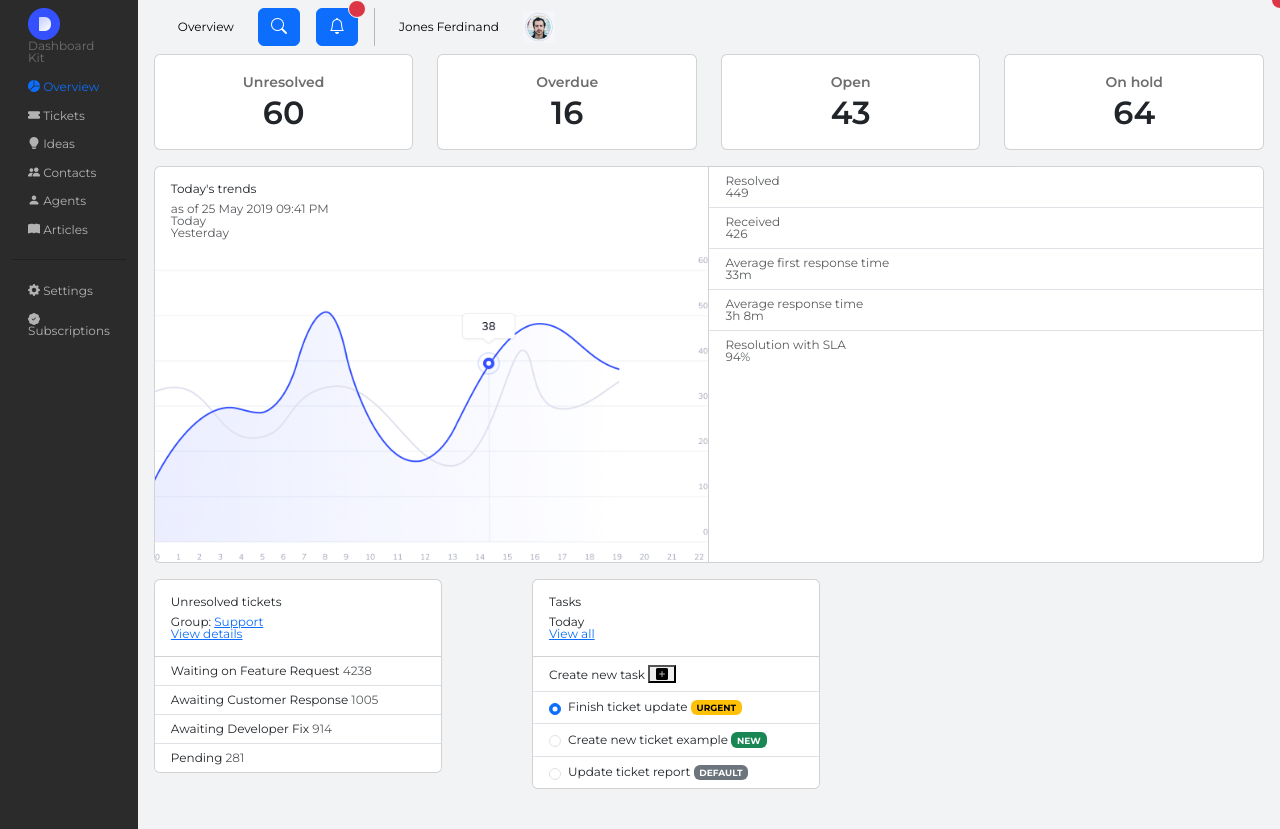
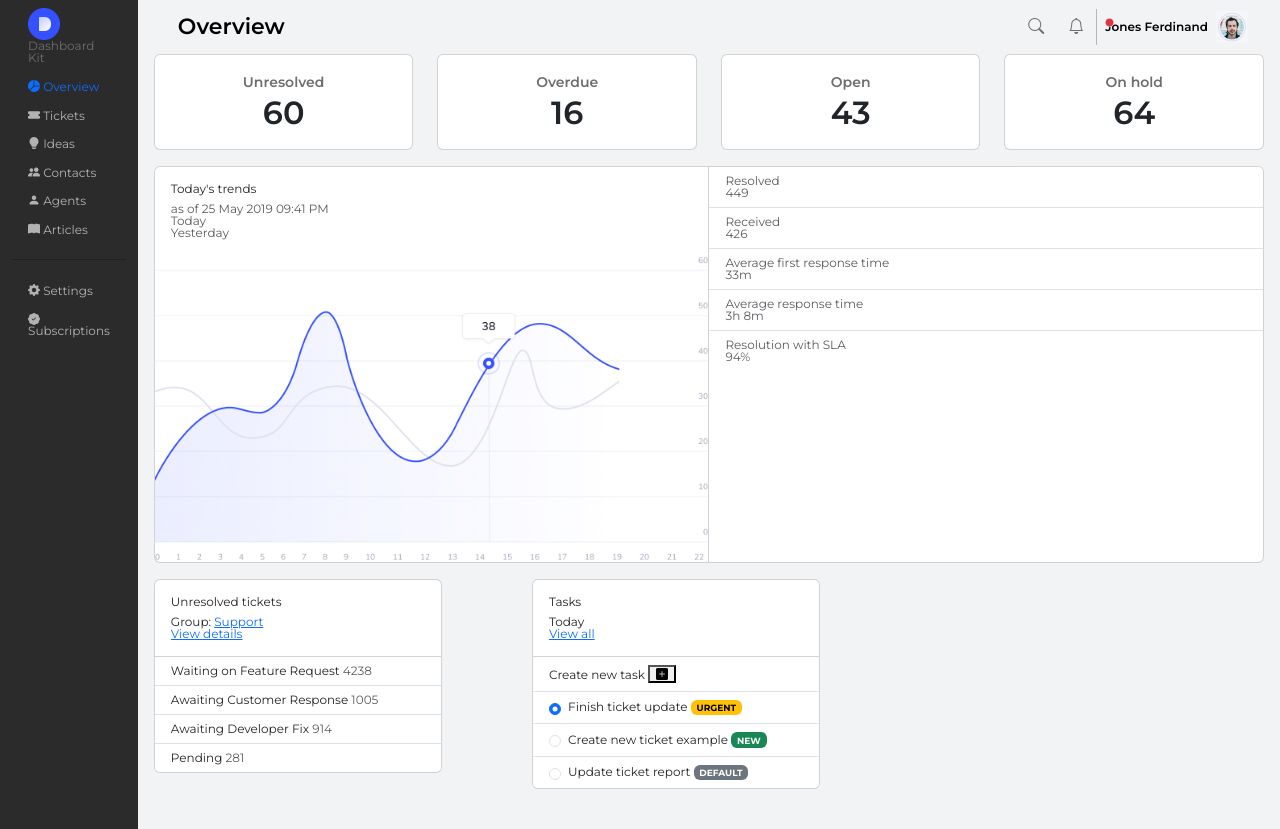
Before and after one commit to kitchb/Bootstrap_Group7, a website: page public/index.html in a window 1280 px wide. Drawn offline with nearby package versions, Linux system fonts and the light colour scheme.

Commit message:
Added Mixins for Top Header
HTML: Added div in header.
SCSS: Added mixins for top header and activate it.
Not finish: red alert position.

```diff
--- a/public/index.html
+++ b/public/index.html
@@ -80,8 +80,9 @@
                         <div class="container-fluid">
                             <div class="mb-npx">
                                 <div class="row align-items-center">
-                                    <div class="hstack gap-3">
-                                        <div class="p-2 heading0">Overview</div>
+                                    <div class="hstack gap-3 topheader">
+                                        <div class="p-2 hleft">Overview</div>
+                                        <div class="hright">
                                             <button type="button" class="btn btn-primary position-relative">
                                                 <i class="bi bi-search"></i>
                                             </button>
@@ -92,15 +93,11 @@
                                                     <span class="visually-hidden">New alerts</span>
                                                 </span>
                                             </button>
-                                        <span
-                                            class="position-absolute top-0 start-100 translate-middle p-2 bg-danger border border-light rounded-circle">
-                                            <span class="visually-hidden">New alerts</span>
-                                        </span>
-                                        </button>
                                             <div class="vr"></div>
                                             <div class="p-2">Jones Ferdinand</div>
                                             <img src="/assets/img/Icons/Jones Ferdinand Photo.png" alt="Logo" width="32"
                                                 height="32" class="UserIcon">
+                                        </div>
                                     </div>
                                 </div>
                             </div>
--- a/src/scss/style.scss
+++ b/src/scss/style.scss
@@ -3,13 +3,56 @@
 $background-color: rgb(241, 243, 245);
 $sidebar-color: rgb(43, 43, 43);
 
-// Text
+// TEXT
 $font-stack: "Montserrat", sans-serif;
+
+// COLORS
 $primary-color: black;
 $secondary-color: rgb(111, 110, 110);
 $tertiary-color: rgb(179, 178, 178);
 $sidebar-activecolor: rgb(235, 235, 235);
 $main-activecolor: rgb(63, 55, 227);
+
+// MIXINS
+@mixin header {
+    width: 100%;
+    height: auto;
+    display: flex;
+    justify-content: space-between;
+    align-items: center;
+
+    .hleft {
+        width: 50%;
+        height: auto;
+        font-weight: 600;
+        font-size: 22px;
+    }
+
+    .hright {
+        width: 50%;
+        height: auto;
+        font-weight: 600;
+        font-size: 12px;
+        display: flex;
+        flex-wrap: wrap;
+        flex-direction: row;
+        justify-content: flex-end;
+        align-items: center;
+
+        button {
+            border: none;
+            background-color: transparent;
+
+            i {
+                color: $secondary-color;
+            }
+
+            span {
+                scale: -.5;
+            }
+        }
+    }
+}
 
 @mixin ticketblock {
     display: flex;
@@ -36,6 +79,7 @@ $main-activecolor: rgb(63, 55, 227);
     }
 }
 
+// CSS
 body {
     font-family: $font-stack;
     font-size: 12px;
@@ -57,6 +101,10 @@ body {
 }
 
 // Main Content
+.topheader{
+    @include header;
+}
+
 .ticketbar {
     @include ticketblock;
 }
```
Also changed, not shown: public/assets/css/style.css, 1 other file. Lines whose indentation alone changed are shown as unchanged.
